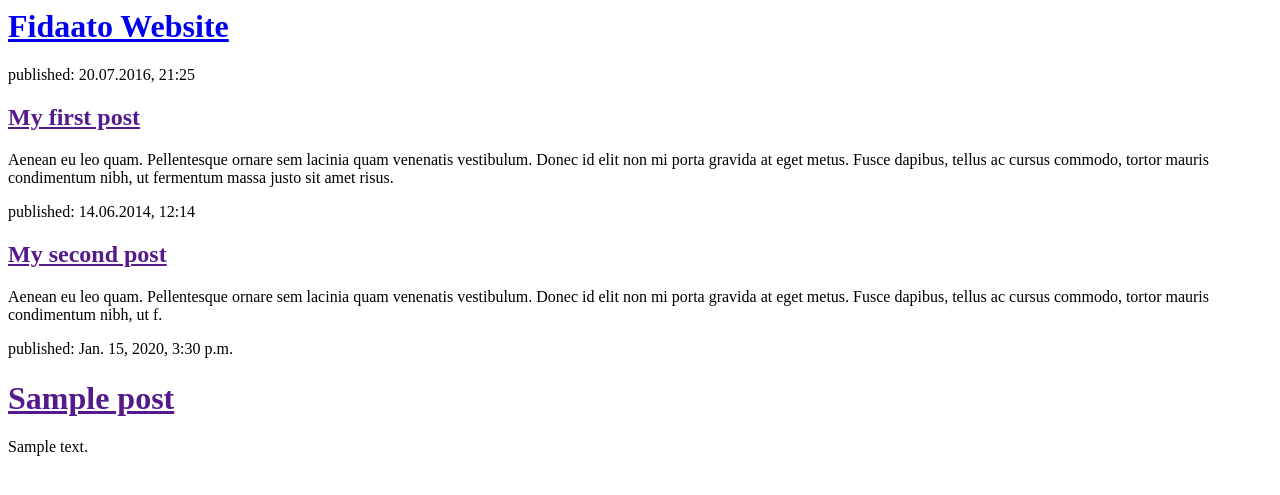
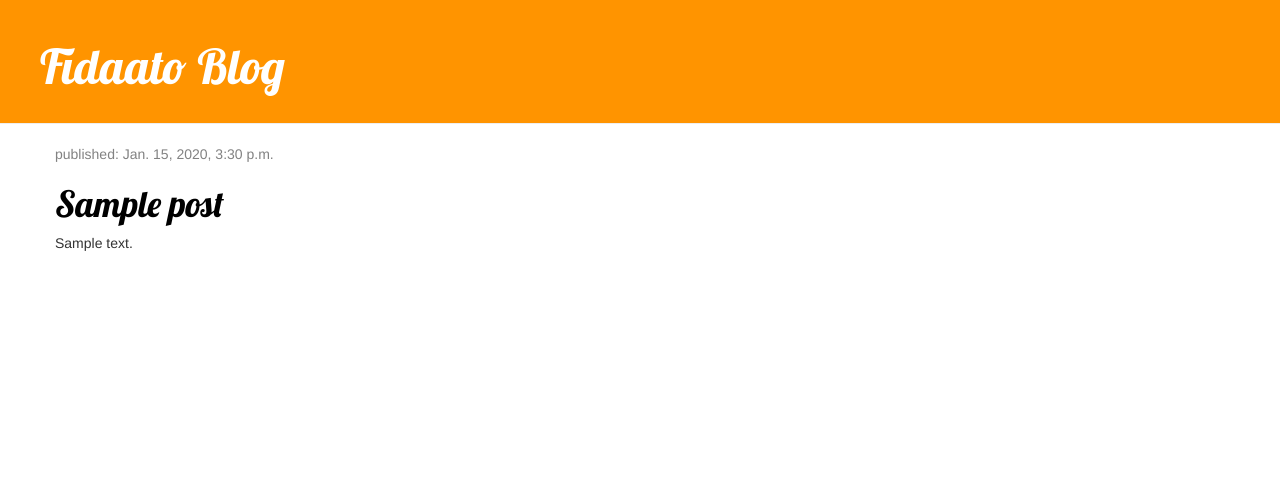
Before and after one commit to ashish88sharma/FirstBlog, a Django app: page / in a window 1280 px wide. Shown: the top 495 px of the page. Run offline with Django 3.2, Linux system fonts and the light colour scheme; tables that the repository leaves empty hold one stand-in row (values such as "Sample post"); some libraries are stand-ins or nearby versions.

Commit message:
adding base.html

```diff
--- /dev/null
+++ b/blog/static/css/blog.css
@@ -0,0 +1,46 @@
+.page-header {
+    background-color: #ff9400;
+    margin-top: 0;
+    padding: 20px 20px 20px 40px;
+}
+
+.page-header h1, .page-header h1 a, .page-header h1 a:visited, .page-header h1 a:active {
+    color: #ffffff;
+    font-size: 36pt;
+    text-decoration: none;
+}
+
+.content {
+    margin-left: 40px;
+}
+
+h1, h2, h3, h4 {
+    font-family: 'Lobster', cursive;
+}
+
+.date {
+    color: #828282;
+}
+
+.save {
+    float: right;
+}
+
+.post-form textarea, .post-form input {
+    width: 100%;
+}
+
+.top-menu, .top-menu:hover, .top-menu:visited {
+    color: #ffffff;
+    float: right;
+    font-size: 26pt;
+    margin-right: 20px;
+}
+
+.post {
+    margin-bottom: 70px;
+}
+
+.post h1 a, .post h1 a:visited {
+    color: #000000;
+}
--- /dev/null
+++ b/blog/templates/blog/base.html
@@ -0,0 +1,24 @@
+{% load staticfiles %}
+<html>
+	<head>
+		<title> Fidaato Blog </title>
+		<link href="//fonts.googleapis.com/css?family=Lobster&subset=latin,latin-ext" rel="stylesheet" type="text/css">
+		<link rel="stylesheet" href="//maxcdn.bootstrapcdn.com/bootstrap/3.2.0/css/bootstrap.min.css">
+		<link rel="stylesheet" href="//maxcdn.bootstrapcdn.com/bootstrap/3.2.0/css/bootstrap-theme.min.css">
+		<link rel="stylesheet" href="{% static 'css/blog.css' %}">
+	</head>
+	<body>
+    		<div class="page-header">
+        		<h1><a href="/">Fidaato Blog</a></h1>
+    		</div>
+
+		<div class="content container">
+        		<div class="row">
+            			<div class="col-md-8">
+            				{% block content %}
+            				{% endblock %}
+            			</div>
+        		</div>
+    		</div>
+	</body>
+</html>
--- a/blog/templates/blog/post_list.html
+++ b/blog/templates/blog/post_list.html
@@ -1,31 +1,13 @@
-<html>
-	<head>
-		<title> Fidaato Blog </title>
-	</head>
-	<body>
-		<div>
-            		<h1><a href="http://www.fidaato.com/">Fidaato Website</a></h1>
-        	</div>
+{% extends 'blog/base.html' %}
 
-		<div>
-            		<p>published: 20.07.2016, 21:25</p>
-            		<h2><a href="">My first post</a></h2>
-            		<p>Aenean eu leo quam. Pellentesque ornare sem lacinia quam venenatis vestibulum. Donec id elit non mi porta gravida at eget metus. Fusce dapibus, tellus ac cursus commodo, tortor mauris condimentum nibh, ut fermentum massa justo sit amet risus.</p>
-        	</div>
-
-        	<div>
-            		<p>published: 14.06.2014, 12:14</p>
-            		<h2><a href="">My second post</a></h2>
-            		<p>Aenean eu leo quam. Pellentesque ornare sem lacinia quam venenatis vestibulum. Donec id elit non mi porta gravida at eget metus. Fusce dapibus, tellus ac cursus commodo, tortor mauris condimentum nibh, ut f.</p>
-        	</div>
-
-		{% for post in posts %}
-			<div>
-				<p>published: {{ post.published_date }} </p>
-				<h1><a href="">{{ post.title }}</a></h1>
-				<p>{{ post.text|linebreaksbr }}</p>
-			</div>
-		{% endfor  %}
-
-	</body>
-</html>
+{% block content %}
+	{% for post in posts %}
+                <div class="post">
+                    	<div class="date">
+                        	<p>published: {{ post.published_date }}</p>
+                    	</div>
+                    	<h1><a href="">{{ post.title }}</a></h1>
+                    	<p>{{ post.text|linebreaksbr }}</p>
+                </div>
+    	{% endfor %}
+{% endblock %}
```
